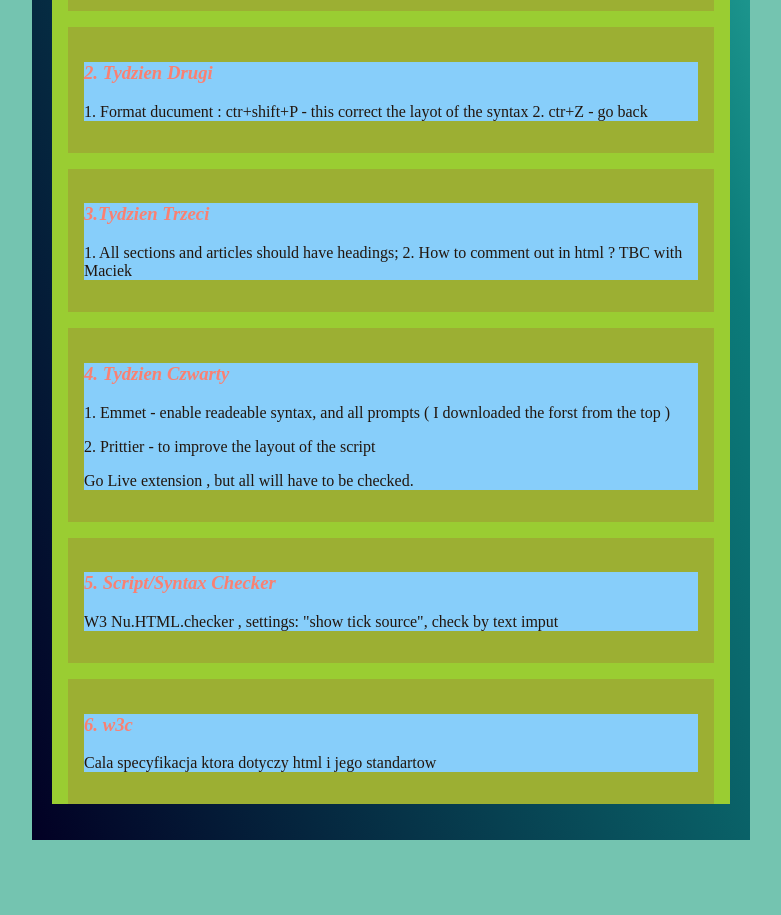
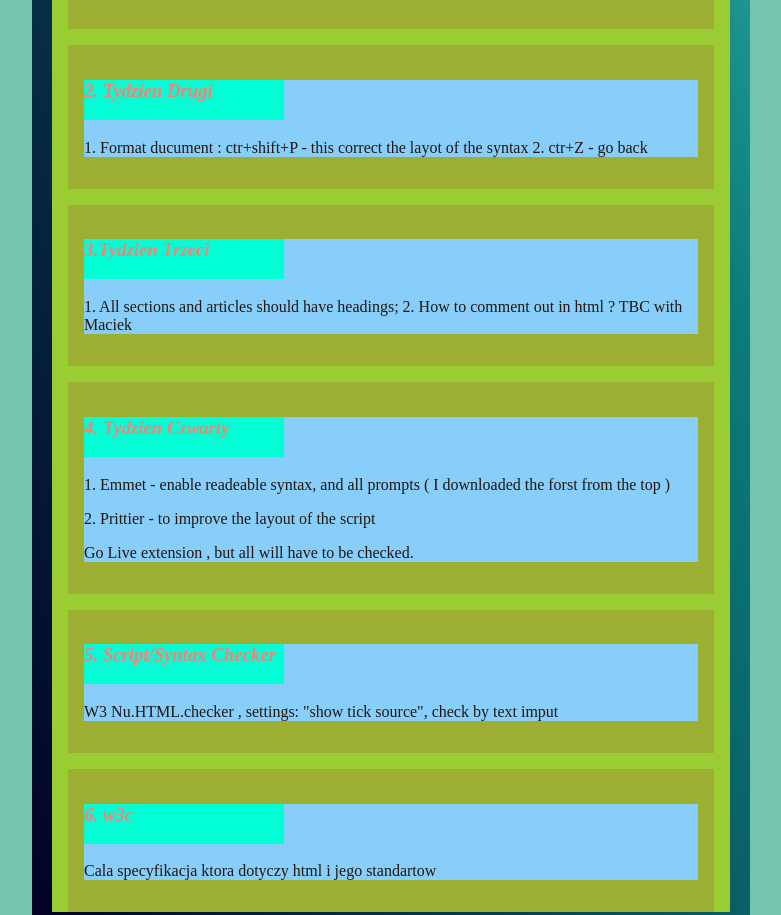
Before and after one commit to Magdalena-Lisicka/homepage-webpack, a website built with webpack: page src/pages/index.html in a window 1280 px wide. Shown: the part 1075-1990 px from the top of the page, without its empty margins (390-1171 px from the left). Before the commit the page ends 1941 px from the top, so only its background shows below. Built offline with nearby package versions, Linux system fonts and the light colour scheme.

Commit message:
transitions added

```diff
--- a/src/pages/index.html
+++ b/src/pages/index.html
@@ -43,7 +43,7 @@
           <div class="article">
             <article>
               <img class="about__picture" src="../assets/img/Misie.jpg" alt="Misie" />
-              <h3>
+              <h3 class="header3">
                 1. Tydzien Pierwszy
               </h3>
               <p class="week-summary__description--js">
@@ -64,7 +64,7 @@
 
           <div class="article">
             <article>
-              <h3>
+              <h3 class="header3">
                 2. Tydzien Drugi
               </h3>
               <p>
@@ -76,7 +76,7 @@
 
           <div class="article">
             <article>
-              <h3>
+              <h3 class="header3">
                 3.Tydzien Trzeci
               </h3>
               <p>
@@ -87,7 +87,7 @@
           </div>
           <div class="article">
             <article>
-              <h3>
+              <h3 class="header3">
                 4. Tydzien Czwarty
               </h3>
               <p>
@@ -107,7 +107,7 @@
 
           <div class="article">
             <article>
-              <h3>
+              <h3 class="header3">
                 5. Script/Syntax Checker
               </h3>
               <p>
@@ -119,7 +119,7 @@
 
           <div class="article">
             <article>
-              <h3>
+              <h3 class="header3">
                 6. w3c
               </h3>
               <p>
--- a/src/scss/main.scss
+++ b/src/scss/main.scss
@@ -64,9 +64,17 @@ h2 {
   color: #914a4a;
 }
 
-h3 {
+.header3 {
   font-style: italic;
   color: salmon;
+  transition: transform 1s linear;
+  background: rgb(0, 255, 213);
+  transform-origin: top left;
+  width: 200px;
+  height: 40px;
+  &:hover {
+    transform:scale(2);
+  }
 }
 
 .header {
@@ -79,6 +87,7 @@ h3 {
   width: 100%;
   top: 0;
 }
+
 
 .input:focus {
   border: 3px solid yellow;
```
